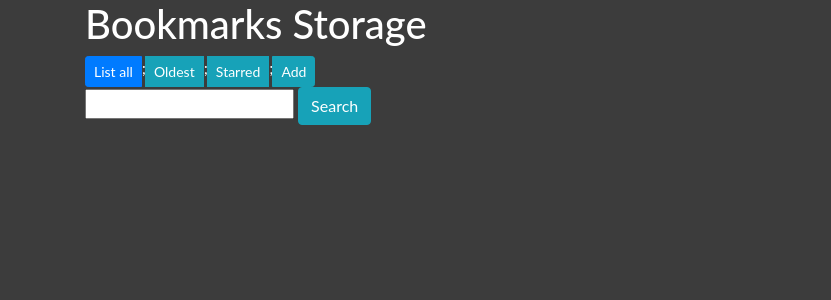
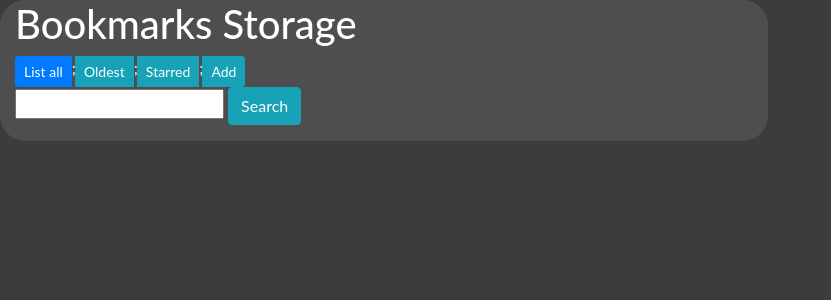
Before and after one commit to caiorss/bookmark-storage-webapp, a Django app: page / in a window 1280 px wide. Shown: the top 300 px of the page, without its empty margins (0-831 px from the left). Run offline with Django 3.2, Linux system fonts and the light colour scheme; data that the repository does not hold is empty; some libraries are stand-ins or nearby versions.

Commit message:
Refactor css for separting mobile and Desktop css styles.

```diff
--- a/bookmarks/static/style.css
+++ b/bookmarks/static/style.css
@@ -26,3 +26,47 @@
     border: 1px solid #607D8B;
     padding: 2%
 }
+
+#top-panel{
+    background: #4e4e50;
+    border-radius: 25px;
+}
+
+  /** =============== Mobile-specific Style ================ */
+  @media only screen and (max-width: 960px) {
+
+
+  }
+
+   /** =============== Desktop-specific Style ================ */
+   @media only screen and (min-width: 960px) {
+
+    html { width: 800px; }
+
+    .header {
+       font-size: 12pt;
+       width: 100%;
+    }
+
+    .content {
+      font-size:  12pt;
+      width: 100%;
+      margin: 200px 50px;
+    }
+
+    #top-panel{
+        width: 60%;
+        position:      fixed;
+        display:       block;
+        margin-bottom: 100px;
+        z-index:       999999;
+        top: 0;
+    }
+
+    #bookmark-list{
+        margin-top: 160px;
+        position: relative;
+    }
+
+
+ } /* End of Desktop style */
--- a/bookmarks/templates/bookmark_list.html
+++ b/bookmarks/templates/bookmark_list.html
@@ -3,10 +3,10 @@
 
 {% block content %}
 
-<div class="container">
+<div class="container" id="top-panel">
     <h1>Bookmarks Storage</h1>
 
-    <div id="" class="btn-group btn-group-sm">
+    <div  class="btn-group btn-group-sm">
         <a class="btn btn-primary"
            href="/"
            title="List all items ordered by the latest">List all</a>
@@ -31,7 +31,7 @@
 
 </div>
 
-<div class="container">
+<div id="bookmark-list" class="container">
     {% for bookmark in object_list %}
         <div class = "well item ">
             <h5> ID = {{ bookmark.id }} / <a target='_blank' title="{{bookmark.brief}}" href="{{ bookmark.url }}"> {{ bookmark.name | default:bookmark.url }} </a></h5>
```
Lines whose indentation alone changed are shown as unchanged.
